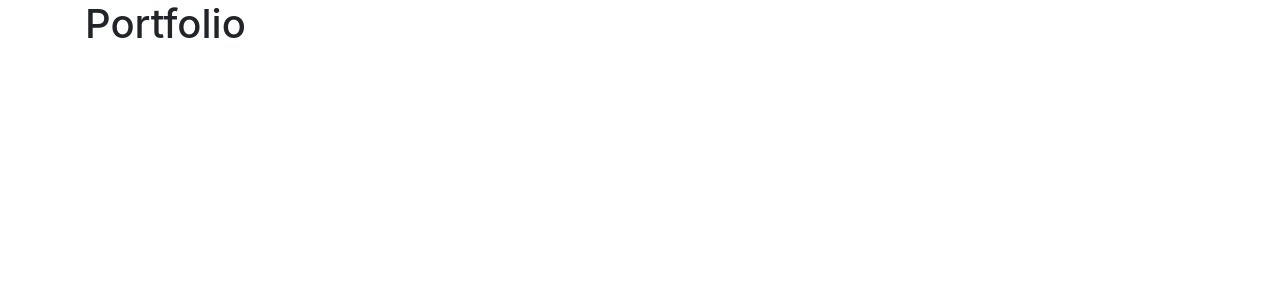
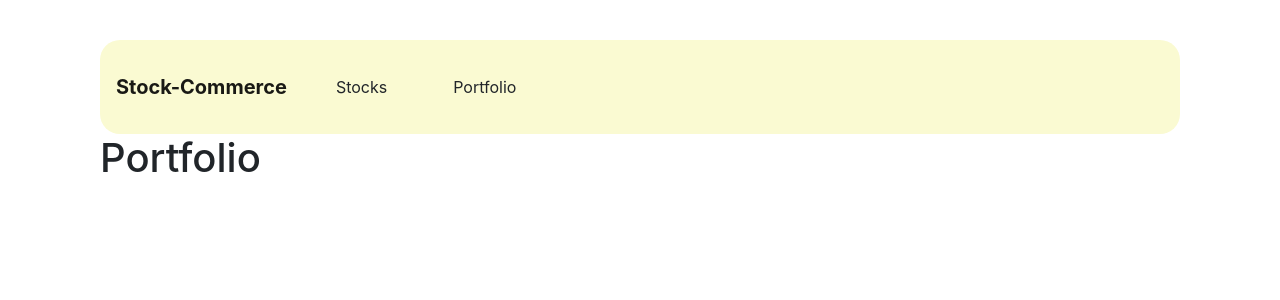
Before and after one commit to manojnaidu619/stock-commerce, a Vue app: page /portfolio in a window 1280 px wide. Shown: the top 300 px of the page. Built offline with nearby package versions, Linux system fonts and the light colour scheme.

Commit message:
Added Header component

```diff
--- a/public/index.html
+++ b/public/index.html
@@ -6,6 +6,8 @@
     <meta name="viewport" content="width=device-width,initial-scale=1.0">
     <link rel="icon" href="./favicon.ico">
     <link rel="stylesheet" href="https://stackpath.bootstrapcdn.com/bootstrap/4.3.1/css/bootstrap.min.css" integrity="sha384-ggOyR0iXCbMQv3Xipma34MD+dH/1fQ784/j6cY/iJTQUOhcWr7x9JvoRxT2MZw1T" crossorigin="anonymous">
+    <script src="https://code.jquery.com/jquery-3.3.1.slim.min.js" integrity="sha384-q8i/X+965DzO0rT7abK41JStQIAqVgRVzpbzo5smXKp4YfRvH+8abtTE1Pi6jizo" crossorigin="anonymous"></script>
+    <script src="https://stackpath.bootstrapcdn.com/bootstrap/4.3.1/js/bootstrap.min.js" integrity="sha384-JjSmVgyd0p3pXB1rRibZUAYoIIy6OrQ6VrjIEaFf/nJGzIxFDsf4x0xIM+B07jRM" crossorigin="anonymous"></script>
     <title>stock-commerce</title>
   </head>
   <body>
--- a/src/App.vue
+++ b/src/App.vue
@@ -1,13 +1,16 @@
 <template>
   <div id="app" class="container">
+    <my-header></my-header>
     <router-view></router-view>
   </div>
 </template>
 
 <script>
-
+import Header from './components/Header.vue'
 export default {
-
+  components: {
+    'my-header' : Header
+  }
 }
 </script>
 
--- a/src/components/Header.vue
+++ b/src/components/Header.vue
@@ -1,5 +1,23 @@
 <template lang="html">
-  <h1>Header</h1>
+  <div class="container">
+  <nav class="navbar navbar-expand-lg navbar-light" style="background-color: LightGoldenRodYellow;">
+    <router-link to="/" class="navbar-brand"><b>Stock-Commerce</b></router-link>
+    <button class="navbar-toggler" type="button" data-toggle="collapse" data-target="#navbarSupportedContent" aria-controls="navbarSupportedContent" aria-expanded="false" aria-label="Toggle navigation">
+      <span class="navbar-toggler-icon"></span>
+    </button>
+
+    <div class="collapse navbar-collapse" id="navbarSupportedContent">
+      <ul class="navbar-nav mr-auto">
+        <li class="nav-item">
+          <router-link to="/stocks" class="btn header_links">Stocks</router-link>
+        </li>
+        <li class="nav-item">
+          <router-link to="/portfolio" class="btn header_links">Portfolio</router-link>
+        </li>
+      </ul>
+    </div>
+  </nav>
+  </div>
 </template>
 
 <script>
@@ -8,4 +26,16 @@ export default {
 </script>
 
 <style lang="css" scoped>
+  .container{
+    margin-top:40px;
+  }
+  .nav-item{
+    margin:20px;
+  }
+  .navbar{
+    border-radius: 20px;
+  }
+  .header_links:hover{
+    border-bottom: 2px solid orange;
+  }
 </style>
--- a/src/components/Home.vue
+++ b/src/components/Home.vue
@@ -1,9 +1,13 @@
 <template lang="html">
-  <h1>Home</h1>
 </template>
 
 <script>
+import Header from './Header.vue'
+
 export default {
+  components: {
+    'my-header' : Header
+  }
 }
 </script>
 
--- a/src/components/Portfolio.vue
+++ b/src/components/Portfolio.vue
@@ -1,5 +1,7 @@
 <template lang="html">
-  <h1>Portfolio</h1>
+  <div class="container">
+    <h1>Portfolio</h1>
+  </div>
 </template>
 
 <script>
--- a/src/components/Stocks.vue
+++ b/src/components/Stocks.vue
@@ -1,5 +1,7 @@
 <template lang="html">
-  <h1>Stock</h1>
+  <div class="container">
+    <h1>Stock</h1>
+  </div>
 </template>
 
 <script>
```
